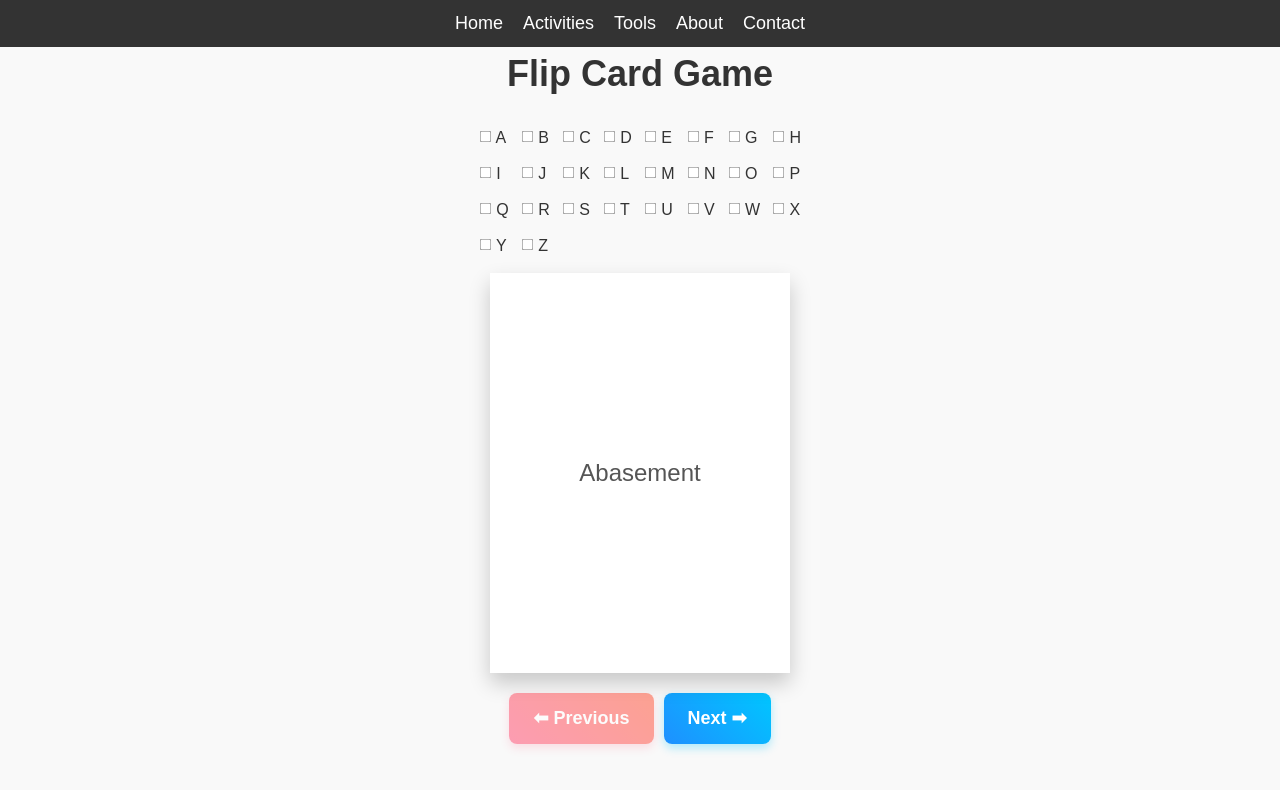
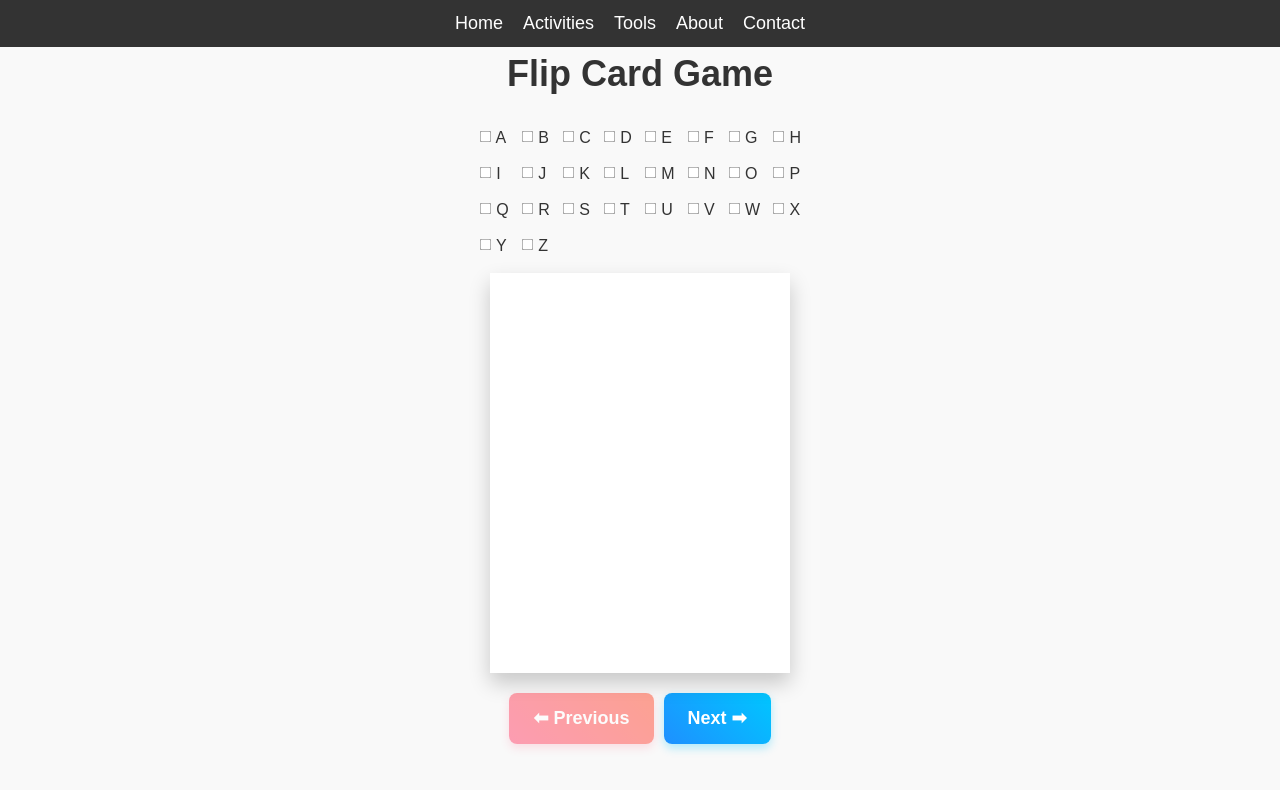
Before and after one commit to teachtudor/main, a Next.js app: page /blog/9 in a window 1280 px wide. Shown: the top 790 px of the page. Built offline with nearby package versions, Linux system fonts and the light colour scheme.

Commit message:
blank card

```diff
--- a/src/app/blog/9/page.js
+++ b/src/app/blog/9/page.js
@@ -101,10 +101,13 @@ const FlipCardGame = () => {
       <div className="flip-card" onClick={handleCardClick}>
         <div className={`flip-card-inner ${isFlipped ? 'flipped' : ''}`}>
           <div className="flip-card-front">
-            <p>{filteredCards[currentIndex]?.WORD || 'No Words'}</p>
+            {/* <p>{filteredCards[currentIndex]?.WORD || 'No Words'}</p>
+             */}
+            <p>{selectedLetters.length === 0 ? '' : filteredCards[currentIndex]?.WORD || 'No Words'}</p>
           </div>
           <div className="flip-card-back">
-            <p>{filteredCards[currentIndex]?.WORDDEF || 'No Definition'}</p>
+            {/* <p>{filteredCards[currentIndex]?.WORDDEF || 'No Definition'}</p> */}
+            <p>{selectedLetters.length === 0 ? '' : filteredCards[currentIndex]?.WORDDEF || 'No Definition'}</p>
           </div>
         </div>
       </div>
```
